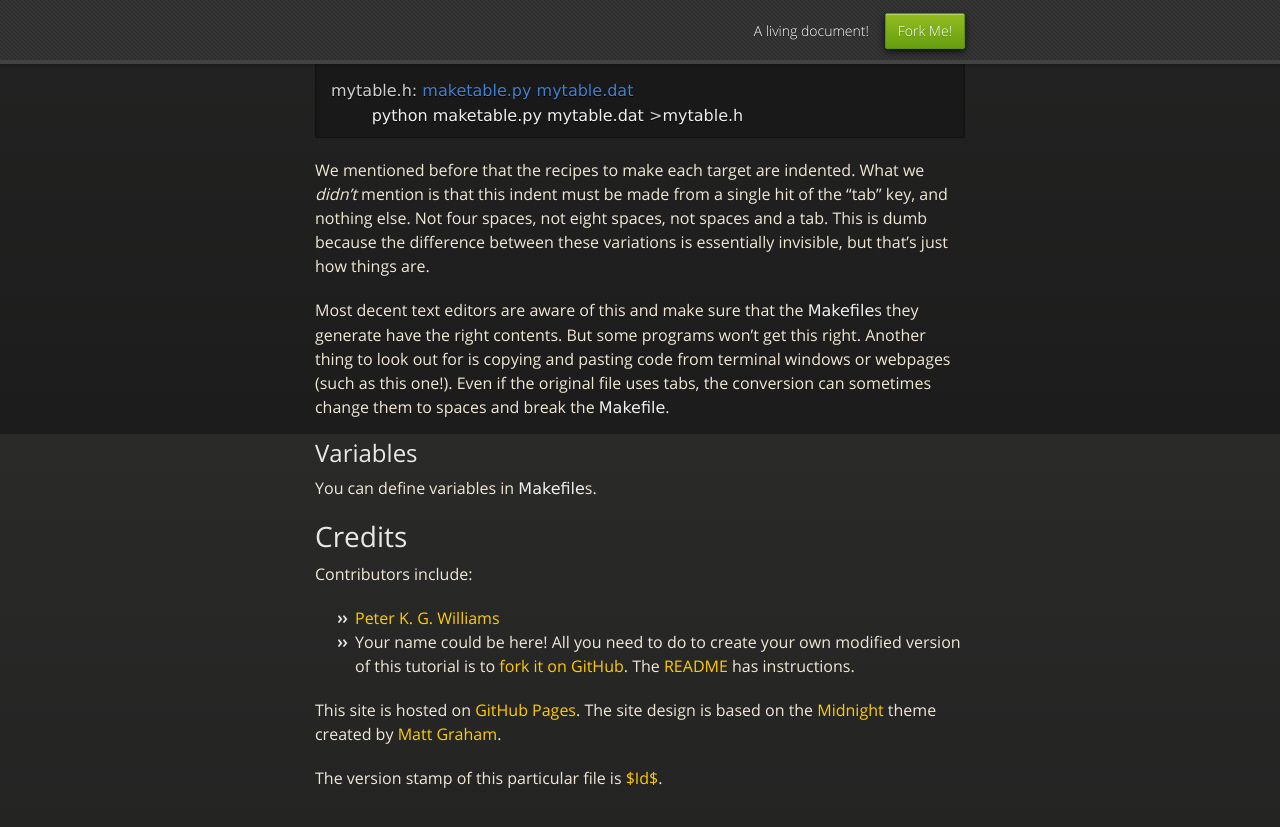
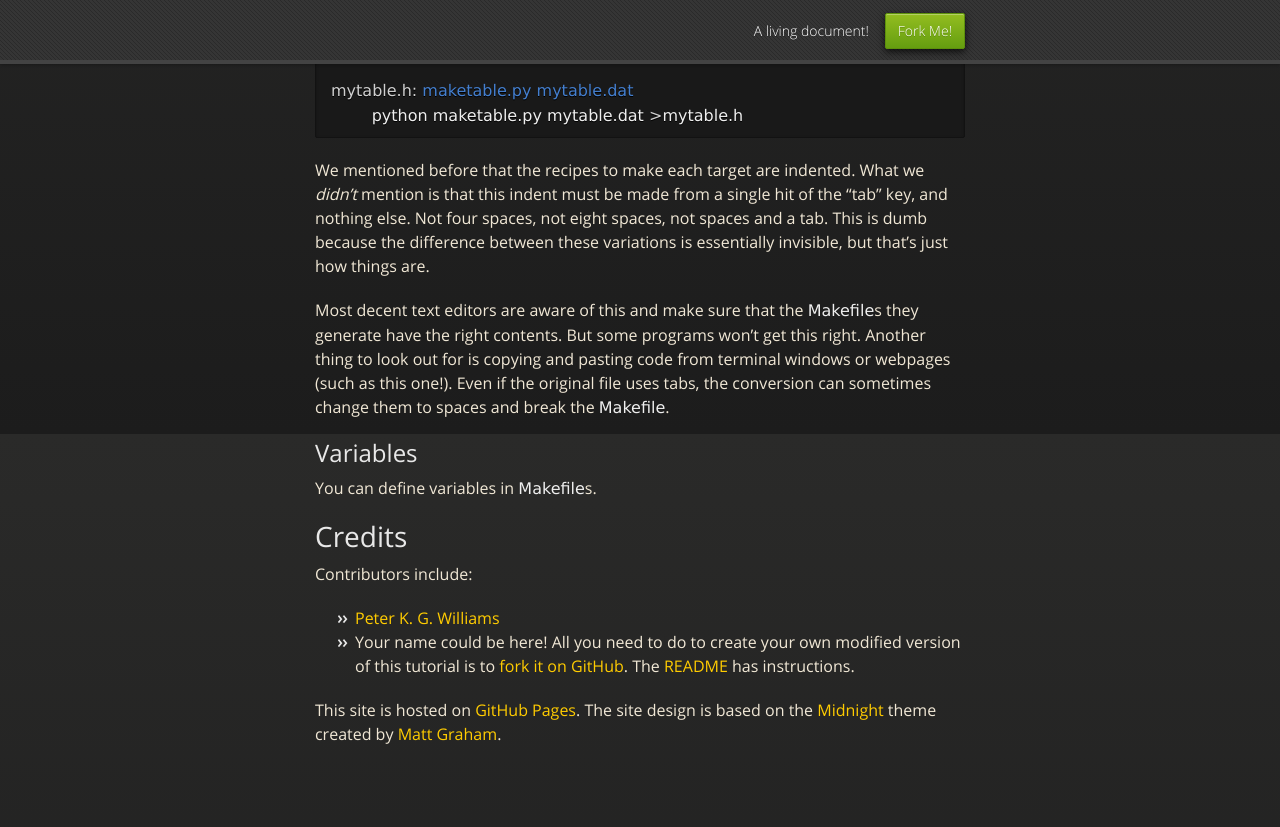
Before and after one commit to pkgw/make_for_scientists, a Jekyll site: the page built from index.md, in a window 1280 px wide and 900 px high, scrolled down 4966 px. Shown: the top 827 px of the window. Built offline with Jekyll 4.4.1, drawn with Linux system fonts in a browser that asks for light colours; nearby versions of some CDN libraries; Markdown is read by kramdown in place of the engine named in the settings.

Commit message:
Give up on SHA1 embedding.
We can only embed the SHA1 of the blob, not the commit that includes it. And I
can't find a way to link to a blob by *its* SHA1, rather than the SHA1 of the
commit that includes it. (Previous commit was broken.) So, we could embed the
SHA1 of the corresponding git blob in the file as a piece of text, but that
really doesn't buy you much. Doesn't seem worth the trouble to me.

```diff
--- a/index.md
+++ b/index.md
@@ -3,16 +3,7 @@ layout: default
 title: “Make” for Scientists
 ghlink: pkgw/make_for_scientists
 analyticsid: UA-26313513-1
-gitblobident: "$Id$"
 ---
-
-{% comment %} This is kind of silly, but it's nice to have the blob SHA1
-accessible for substitution into the HTML. Note that (unfortunately) this
-value is *not* the commit SHA1. This is the best way I can find to do the text
-processing. We have to split the capture into two lines because otherwise Git
-sees it as an Id: substitution! {% endcomment %}
-{% capture sha1tmp %}{{ page.gitblobident | remove:'$Id: ' }}{% endcapture %}
-{% capture blobsha1 %}{{ sha1tmp | remove:' $' }}{% endcapture %}
 
 Welcome to the **"Make” for Scientists** tutorial! We're aiming to explain a
 little bit about the useful Unix tool `make`: *what* it is, *when* you might
@@ -294,7 +285,3 @@ Contributors include:
 This site is hosted on [GitHub Pages](http://pages.github.com/). The site
 design is based on the [Midnight](https://github.com/mattgraham/Midnight)
 theme created by [Matt Graham](http://madebygraham.com/).
-
-The version stamp of this particular file is [{{ blobsha1 }}][shalink].
-
-[shalink]: https://github.com/{{ page.ghlink }}/blob/{{ blobsha1 }}/index.md
```
Also changed, not shown: 1 other file.
